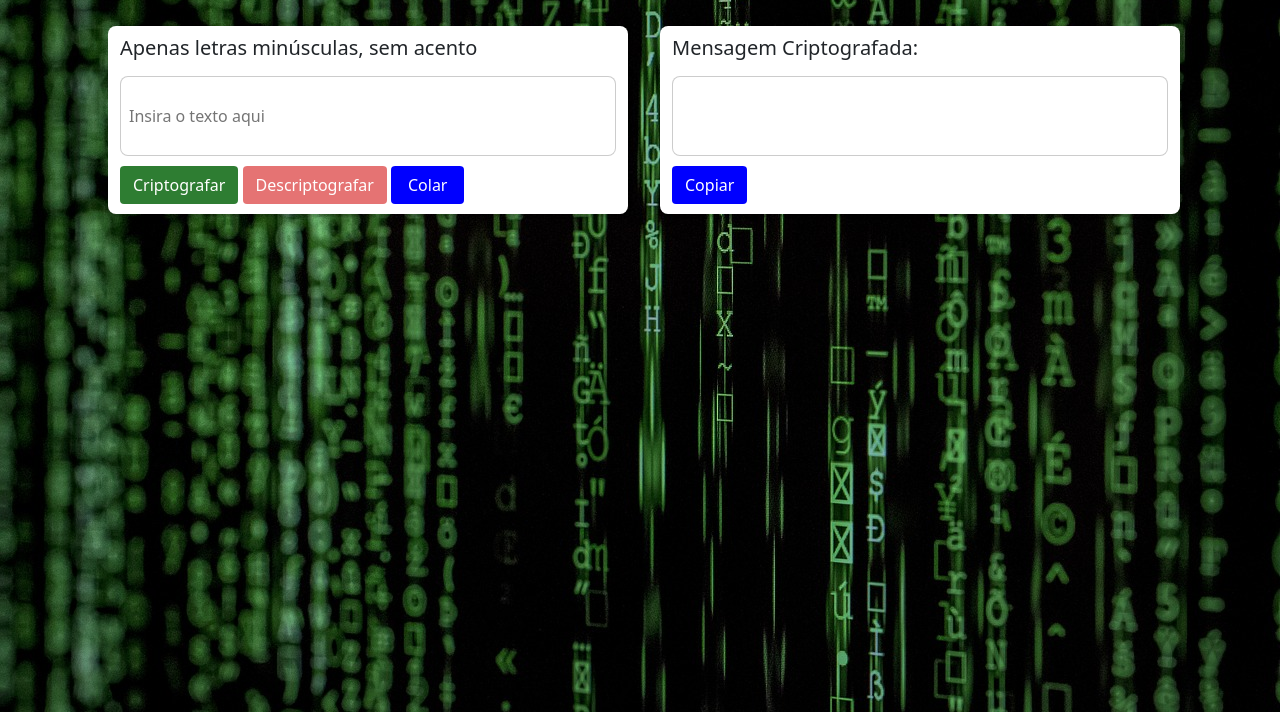
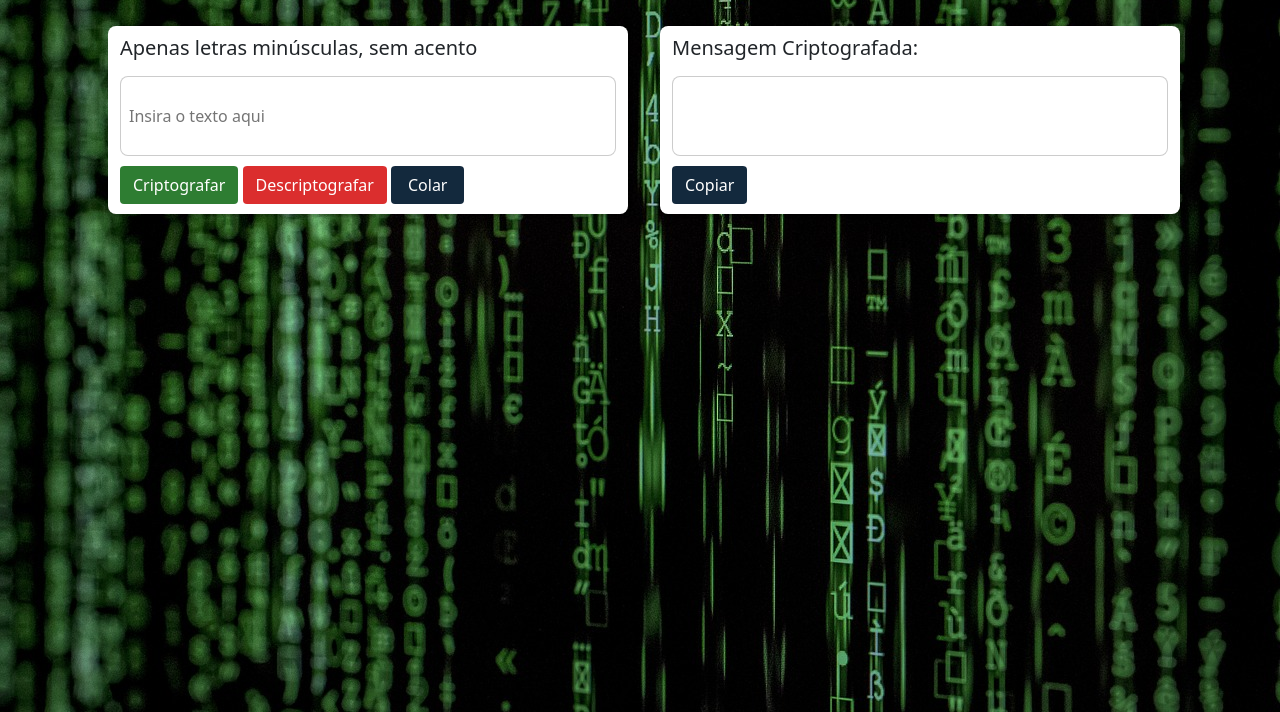
Before and after one commit to camilacarvalhon/-challenge_criptografia_alura, a plain HTML site: page index.html in a window 1280 px wide. Shown: the part 88-800 px from the top of the page. Drawn offline with nearby package versions, Linux system fonts and the light colour scheme.

Commit message:
update style

```diff
--- a/style.css
+++ b/style.css
@@ -43,7 +43,7 @@ h1{
   border: 0;
   color: white!important;
   font-weight: bold;
-  background-color: blue!important;
+  background-color: #13293d!important;
   padding: 10px;
   margin-top: 10px;
   border-radius: 0.5em;
@@ -54,7 +54,7 @@ h1{
 }
 
 #btn-descripto{
-  background-color: #e57373!important;
+  background-color: #db2e2e!important;
 }
 
 
```
